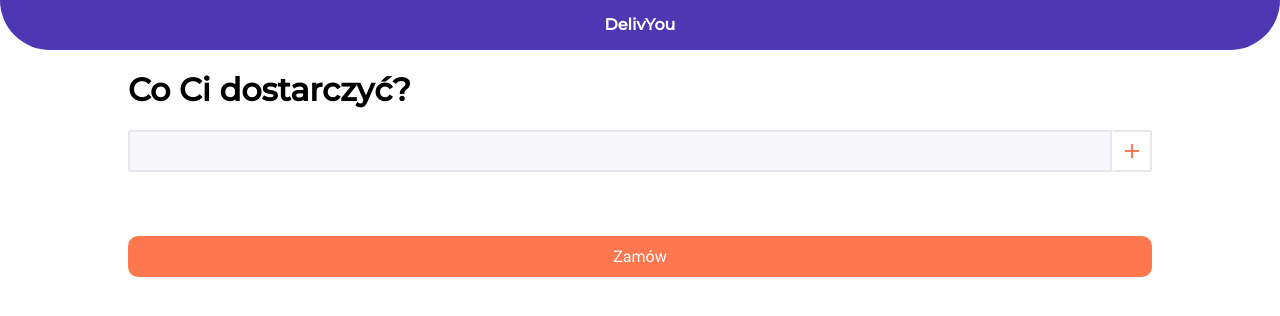
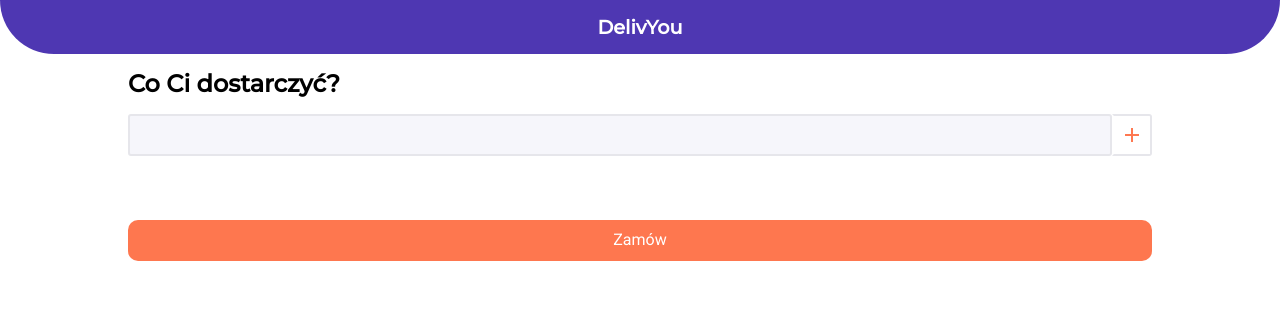
Before and after one commit to micorix/delivyou-web, a React (Create React App) app: page /app/new-order in a window 1280 px wide. Shown: the top 316 px of the page. Built offline with nearby package versions, Linux system fonts and the light colour scheme.

Commit message:
Added fixes

```diff
--- a/src/Routing.tsx
+++ b/src/Routing.tsx
@@ -8,7 +8,7 @@ const Routing = () => {
       <Router>
           {/*<LandingPage path={"/"}/>*/}
           <AppLayout path={"/app/*"} />
-          <Redirect from={"/"} to={"/app"} />
+          <Redirect noThrow from={"/"} to={"/app"} />
       </Router>
   );
 };
--- /dev/null
+++ b/src/components/Autocomplete.tsx
@@ -0,0 +1,93 @@
+import React, {createRef, forwardRef, HTMLProps, useEffect, useState} from 'react';
+import {Input} from "./FormControls";
+import styled from "styled-components";
+
+
+const AutocompleteWrapper = styled.div`
+    position: relative;
+    width: 100%;
+`;
+type SuggestionsListProps = {
+    showSuggestions: boolean
+}
+const SuggestionsList = styled.ul<SuggestionsListProps>`
+    position: absolute;
+    top: 100%;
+    left: 0;
+    width: 100%;
+    display: ${props => props.showSuggestions ? 'block' : 'none'};
+    padding-inline-start: 0;
+    z-index: 1;
+    border-bottom-left-radius: 3px;
+    border-bottom-right-radius: 3px;
+    margin: 0;
+    li{
+        display: block;
+        padding: 10px;
+        transition: .2s all;
+        background: white;
+        outline: none;
+        &:hover, &:focus{
+            background: #e5e5eb;
+        }
+    }
+`;
+
+
+type Suggestion = string
+
+type AutocompleteProps = any
+const Autocomplete = (props: AutocompleteProps) => {
+    const [filteredSuggestions, setFilteredSuggestions] = useState<Suggestion[]>([]);
+    const [showSuggestions, setShowSugestions] = useState<boolean>(false);
+    const inputRef = createRef<HTMLInputElement>();
+    const handleChange = (e: any) => {
+        e.persist();
+        const value = e.target.value;
+        const filteredSuggestions = value.trim().length > 0 ?
+            props.suggestions.filter((suggestion: Suggestion) => suggestion.toLowerCase().includes(value.trim().toLowerCase()))
+            : [];
+
+        setFilteredSuggestions(filteredSuggestions);
+        setShowSugestions(true);
+        if(props.onChange)
+            props.onChange(e.target.value);
+    };
+    const getSuggestion = (e: any) => {
+        e.persist();
+
+        if(e.keyCode === 13){
+            setFilteredSuggestions([]);
+            setShowSugestions(false);
+            if(inputRef.current)
+                inputRef.current.focus()
+            if(props.onChange)
+                props.onChange(e.target.innerText);
+        }else if(e.target.value) {
+            if(inputRef.current)
+                inputRef.current.focus()
+            if (props.onChange)
+                props.onChange(e.target.value);
+        }
+    };
+
+
+     return (
+         <AutocompleteWrapper>
+             <Input onChange={handleChange} value={props.userInput} ref={inputRef}/>
+             <SuggestionsList showSuggestions={showSuggestions}>
+                 {
+                     filteredSuggestions.map((suggestion: Suggestion) => (
+                         <li
+                             tabIndex={0}
+                             key={suggestion}
+                             onClick={getSuggestion}
+                             onKeyUp={getSuggestion}>{suggestion}</li>
+                     ))
+                 }
+             </SuggestionsList>
+         </AutocompleteWrapper>
+     );
+};
+
+export default Autocomplete;
--- a/src/pages/app/App.tsx
+++ b/src/pages/app/App.tsx
@@ -8,7 +8,11 @@ import OrderConfirmation from "./OrderConfirmation";
 
 type AppLayoutProps = RouteComponentProps;
 const Layout = styled.div`
-    height: 100vh;
+    min-height: calc(100vh - 2em);
+    padding-bottom: 2em;
+    h1{
+        font-size: 1.5em;
+    }
 `;
 const Toolbar = styled.div`
     padding: 1em 10px;
@@ -20,6 +24,7 @@ const Toolbar = styled.div`
     h4{
         text-align: center;
         margin: 0;
+        font-size: 1.2em;
     }
 `
 const AppLayout = (props: AppLayoutProps) => {
@@ -33,7 +38,7 @@ const AppLayout = (props: AppLayoutProps) => {
                 <Shipment path={"/shipment"} />
                 <Payment path={"/payment"} />
                 <OrderConfirmation path={"/order-confirmation"} />
-                <Redirect from={"/"} to={"/app/new-order"} />
+                <Redirect noThrow from={"/"} to={"/app/new-order"} />
             </Router>
         </Layout>
     );
--- a/src/pages/app/NewOrder.tsx
+++ b/src/pages/app/NewOrder.tsx
@@ -4,6 +4,7 @@ import SEO from "../../components/SEO";
 import styled from "styled-components";
 import Container from "../../components/Container";
 import {Button, Input, InputAddonGroup} from "../../components/FormControls";
+import Autocomplete from "../../components/Autocomplete";
 
 const ItemInput = styled(Input)`
     border-top-right-radius: 0;
@@ -35,16 +36,14 @@ const ListItem = styled.li`
     justify-content: space-between;
     }
 `;
-const Centered = styled.div`
-    display: flex;
-    align-items: center;
-    justify-content: center;
-`
+const suggestions = [
+    'Makaron',
+    'Pomidory'
+]
 type CreateWorkspaceProps = RouteComponentProps
 const NewOrder = (props: CreateWorkspaceProps) => {
     const [inputValue, setItemInputValue] = useState('');
     const [items, setItems] = useState<string[]>([]);
-    const updateItemInputValue = (e: any) => setItemInputValue(e.target.value);
     const addItem = (e: any) => {
         e.persist();
         e.preventDefault();
@@ -74,7 +73,11 @@ const NewOrder = (props: CreateWorkspaceProps) => {
                 <h1>Co Ci dostarczyć?</h1>
                 <form onSubmit={addItem}>
                     <InputAddonGroup>
-                        <ItemInput onChange={updateItemInputValue} value={inputValue} />
+                        <Autocomplete
+                            suggestions={suggestions}
+                            userInput={inputValue}
+                            onChange={setItemInputValue}
+                        />
                         <button type={"submit"}>
                             <span className="material-icons">add</span>
                         </button>
--- a/src/pages/app/Shipment.tsx
+++ b/src/pages/app/Shipment.tsx
@@ -61,8 +61,8 @@ const Shipment = (props: CreateWorkspaceProps) => {
                 <h1>Adres</h1>
                 <form onSubmit={handleSubmit(saveShipment)}>
                     <Separator text={"Wybierz z zapisanych miejsc"}/>
-                    <SavedPlaceSelect ref={register} name={"savedPlace"}>
-                        <option value="select" disabled selected>Wybierz</option>
+                    <SavedPlaceSelect ref={register} name={"savedPlace"} defaultValue={"select"}>
+                        <option value="select" disabled>Wybierz</option>
                         <option value="home">Dom</option>
                     </SavedPlaceSelect>
                     <Separator text={"lub uzupełnij"}/>
```
Also changed, not shown: 1 other file (tests, documents, lock files or other folders).
